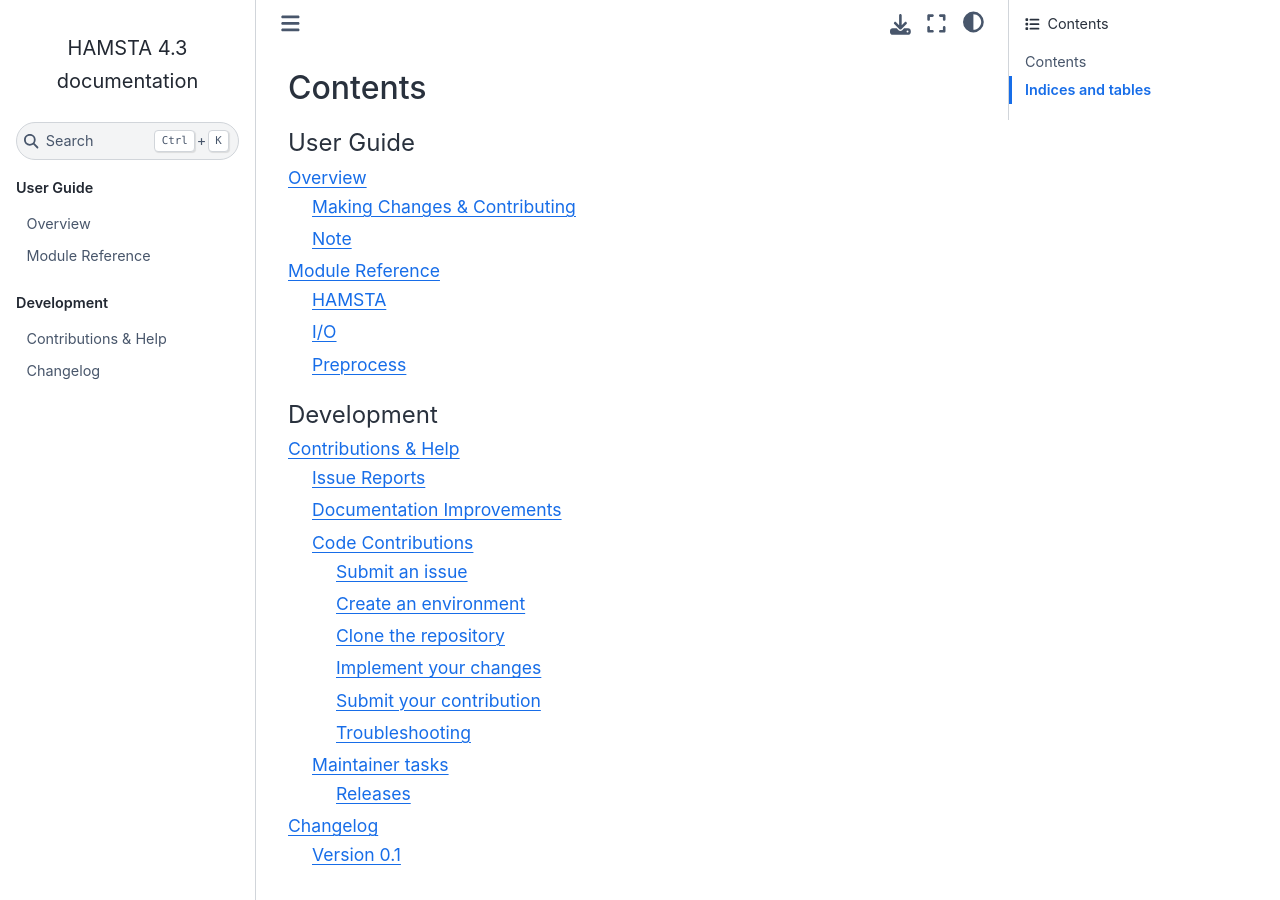
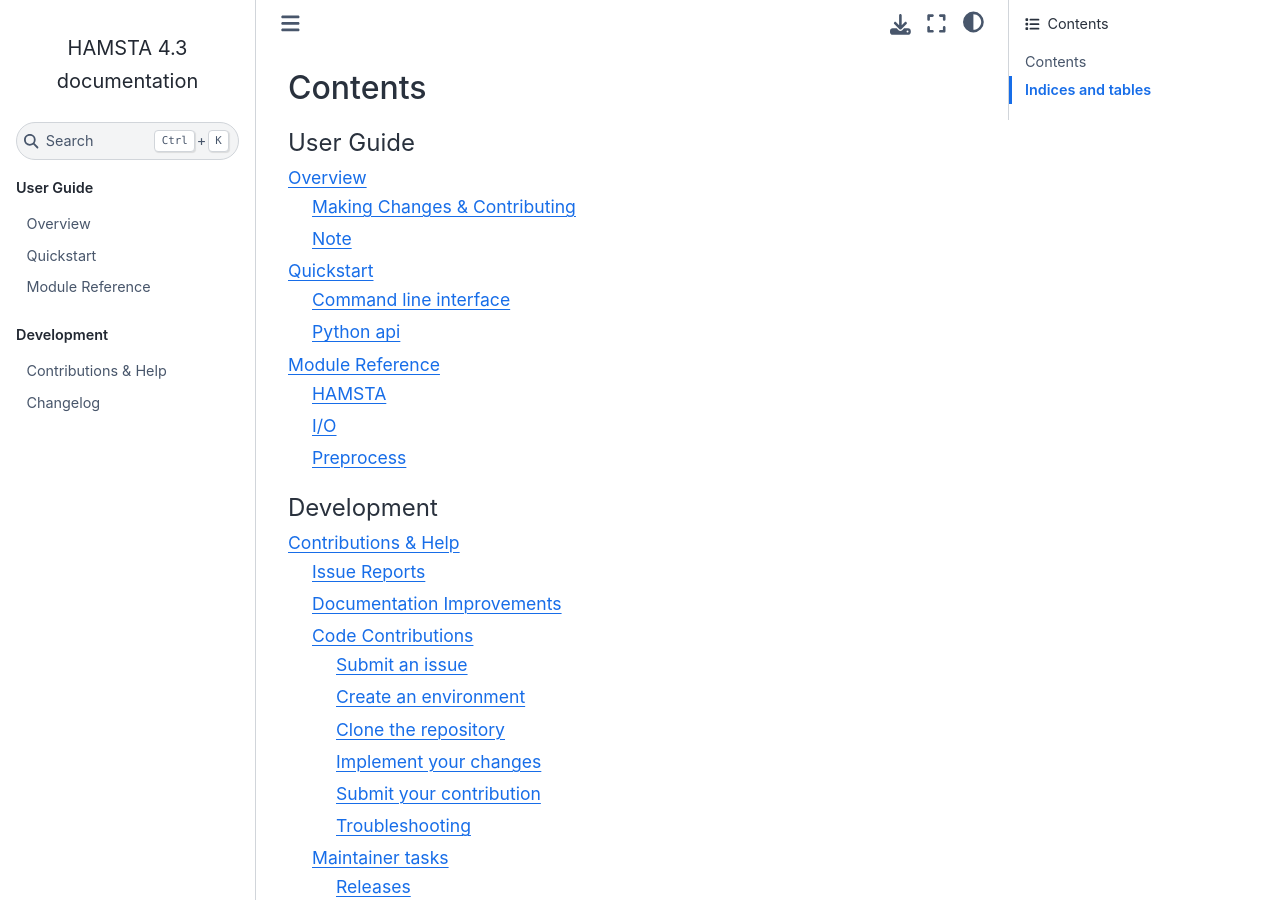
Before and after one commit to tszfungc/HAMSTA, a Sphinx documentation site: the page built from docs/index.rst, in a window 1280 px wide and 900 px high, scrolled down 546 px. Built offline with Sphinx 7.4.7 and the Sphinx Book theme 1.1.4, drawn with Linux system fonts in a browser that asks for light colours.

Commit message:
Update Docs

```diff
--- a/docs/index.rst
+++ b/docs/index.rst
@@ -31,6 +31,7 @@ Contents
     :caption: User Guide
 
     Overview <readme>
+    Quickstart <quickstart>
     Module Reference <api>
 
 .. toctree::
--- /dev/null
+++ b/docs/quickstart.rst
@@ -0,0 +1,15 @@
+==========
+Quickstart
+==========
+
+Command line interface
+======================
+
+Coming soon
+
+
+
+Python api
+==========
+
+Coming soon
```
